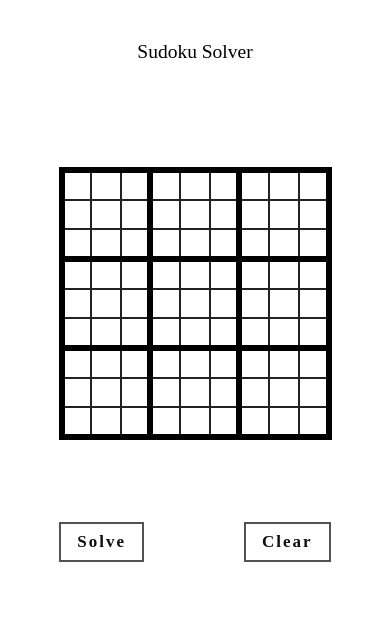
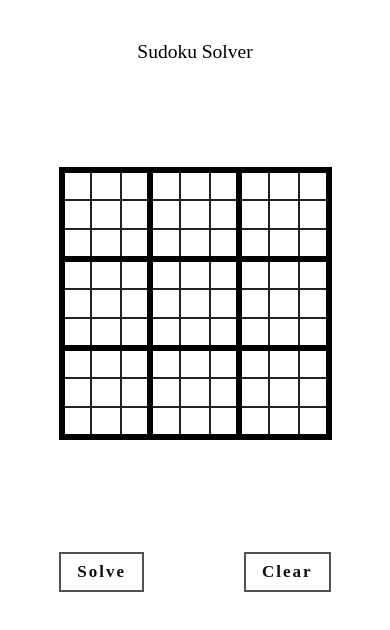
Before and after one commit to kevin-shannon/sudoku, a React (Create React App) app: page / in a window 390 px wide. Shown: the top 630 px of the page. Built offline with nearby package versions, Linux system fonts and the light colour scheme; the HTML template or start-up script is replaced by a standard one; a web font is replaced by a local one.

Commit message:
small mobile error message fix

```diff
--- a/src/App.css
+++ b/src/App.css
@@ -62,7 +62,7 @@ h1 {
 }
 
 .alert {
-  font-size: min(1.5vw, 1.5vh);
+  font-size: 1rem;
   text-align: center;
   width: fit-content;
   height: fit-content;
```
